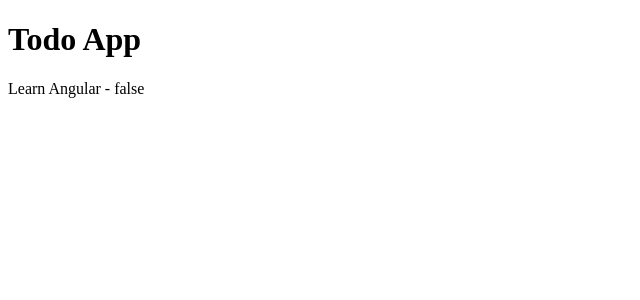
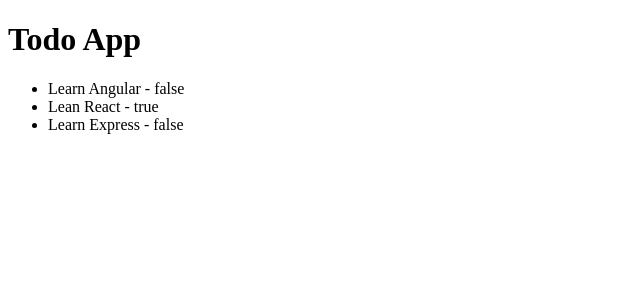
Before and after one commit to danielphilip12/Angular-Todo-App, an Angular app: page / in a window 1280 px wide. Shown: the top 300 px of the page, without its empty margins (0-640 px from the left). Built offline with nearby package versions, Linux system fonts and the light colour scheme.

Commit message:
Add todo list component and todo interface

```diff
--- a/src/app/app.component.html
+++ b/src/app/app.component.html
@@ -1,2 +1,2 @@
 <h1>Todo App</h1>
-<app-todo-item [todo]="todoItem" [completed]="false"></app-todo-item>
+<app-todo-list [todoList]="todoList"></app-todo-list>
--- a/src/app/app.component.ts
+++ b/src/app/app.component.ts
@@ -1,4 +1,5 @@
 import { Component } from '@angular/core';
+import { Todo } from './todo';
 
 @Component({
   selector: 'app-root',
@@ -7,5 +8,21 @@
 })
 export class AppComponent {
   title = 'todo-app';
-  todoItem: string = "Learn Angular"
+  todoList: Todo[] = [
+    {
+      id: 1,
+      todo: "Learn Angular",
+      completed: false
+    },
+    {
+      id: 2,
+      todo: "Lean React",
+      completed: true
+    },
+    {
+      id: 3,
+      todo: "Learn Express",
+      completed: false
+    }
+  ]
 }
--- a/src/app/app.module.ts
+++ b/src/app/app.module.ts
@@ -3,11 +3,13 @@
 
 import { AppComponent } from './app.component';
 import { TodoItemComponent } from './todo-item/todo-item.component';
+import { TodoListComponent } from './todo-list/todo-list.component';
 
 @NgModule({
   declarations: [
     AppComponent,
-    TodoItemComponent
+    TodoItemComponent,
+    TodoListComponent
   ],
   imports: [
     BrowserModule
--- /dev/null
+++ b/src/app/todo-list/todo-list.component.html
@@ -0,0 +1,3 @@
+<ul>
+    <li *ngFor="let todo of todoList">{{ todo.todo }} - {{ todo.completed }}</li>
+</ul>
--- /dev/null
+++ b/src/app/todo.ts
@@ -0,0 +1,5 @@
+export interface Todo {
+    id: number;
+    todo: string;
+    completed: boolean;
+}
```
Also changed, not shown: src/app/todo-list/todo-list.component.ts (added, +11 -0 lines), src/app/todo-list/todo-list.component.css (added), 1 other file (tests, documents, lock files or other folders).
